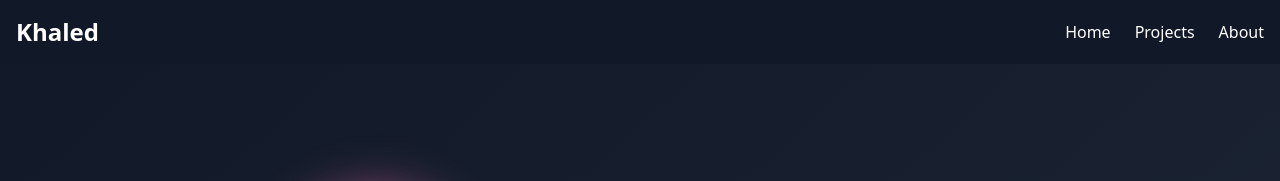
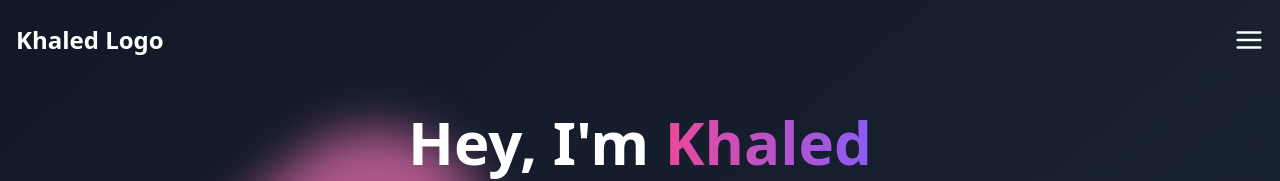
Before and after one commit to oledunwahid/porto-web-khaled, a React (Vite) app: page / in a window 1280 px wide. Shown: the top 181 px of the page. Built offline with nearby package versions, Linux system fonts and the light colour scheme.

Commit message:
updating topbar footer

```diff
--- a/src/components/global/Footer.jsx
+++ b/src/components/global/Footer.jsx
@@ -6,9 +6,7 @@ const Footer = () => {
     <footer className="bg-gray-900 text-white py-8">
       <div className="container mx-auto px-4">
         <div className="flex flex-col md:flex-row justify-between items-center">
-          <p className="mb-4 md:mb-0">
-            &copy; 2024 Khaled. All rights reserved.
-          </p>
+          <p className="mb-4 md:mb-0">&copy; 2024. All rights reserved.</p>
           <div className="flex space-x-4">
             {[
               { icon: FaGithub, link: "https://github.com/oledunwahid" },
--- a/src/components/global/Topbar.jsx
+++ b/src/components/global/Topbar.jsx
@@ -1,33 +1,83 @@
-import React from "react";
+import React, { useState } from "react";
 import { Link } from "react-router-dom";
-import { motion } from "framer-motion";
+import { motion, AnimatePresence } from "framer-motion";
+import { FiMenu, FiX } from "react-icons/fi";
 
 const Topbar = () => {
+  const [isOpen, setIsOpen] = useState(false);
+
+  const menuItems = ["Home", "Projects", "About"];
+
+  const menuVariants = {
+    closed: { opacity: 0, x: "100%" },
+    open: {
+      opacity: 1,
+      x: 0,
+      transition: { staggerChildren: 0.1, delayChildren: 0.2 },
+    },
+  };
+
+  const itemVariants = {
+    closed: { opacity: 0, x: 50 },
+    open: { opacity: 1, x: 0 },
+  };
+
   return (
-    <header className="bg-gray-900 text-white py-4">
-      <div className="container mx-auto px-4 flex justify-between items-center">
-        <Link to="/" className="text-2xl font-bold">
-          Khaled
+    <header className="fixed w-full z-50 bg-transparent">
+      <div className="container mx-auto px-4 py-6 flex justify-between items-center">
+        <Link to="/" className="text-2xl font-bold text-white">
+          Khaled Logo
         </Link>
-        <nav>
-          <ul className="flex space-x-6">
-            {["Home", "Projects", "About"].map((item) => (
-              <motion.li
-                key={item}
+        <motion.button
+          className="text-white text-3xl z-50"
+          onClick={() => setIsOpen(!isOpen)}
           whileHover={{ scale: 1.1 }}
-                whileTap={{ scale: 0.95 }}
+          whileTap={{ scale: 0.9 }}
         >
+          {isOpen ? <FiX /> : <FiMenu />}
+        </motion.button>
+      </div>
+      <AnimatePresence>
+        {isOpen && (
+          <motion.nav
+            className="fixed top-0 right-0 bottom-0 w-64 bg-gray-900 text-white p-8"
+            initial="closed"
+            animate="open"
+            exit="closed"
+            variants={menuVariants}
+          >
+            <ul className="flex flex-col space-y-6 mt-16">
+              {menuItems.map((item) => (
+                <motion.li key={item} variants={itemVariants}>
                   <Link
                     to={item === "Home" ? "/" : `/${item.toLowerCase()}`}
-                  className="hover:text-pink-500 transition duration-300"
+                    className="text-2xl transition duration-300 relative overflow-hidden block"
+                    onClick={() => setIsOpen(false)}
+                  >
+                    <motion.span
+                      className="relative z-10 block"
+                      whileHover={{
+                        color: "#ec4899", // Tailwind's pink-500
+                        transition: { duration: 0.2 },
+                      }}
                     >
                       {item}
+                    </motion.span>
+                    <motion.span
+                      className="absolute bottom-0 left-0 w-full h-0.5 bg-pink-500"
+                      initial={{ scaleX: 0 }}
+                      whileHover={{
+                        scaleX: 1,
+                        transition: { duration: 0.2 },
+                      }}
+                    />
                   </Link>
                 </motion.li>
               ))}
             </ul>
-        </nav>
-      </div>
+          </motion.nav>
+        )}
+      </AnimatePresence>
     </header>
   );
 };
```
Lines whose indentation alone changed are shown as unchanged.
